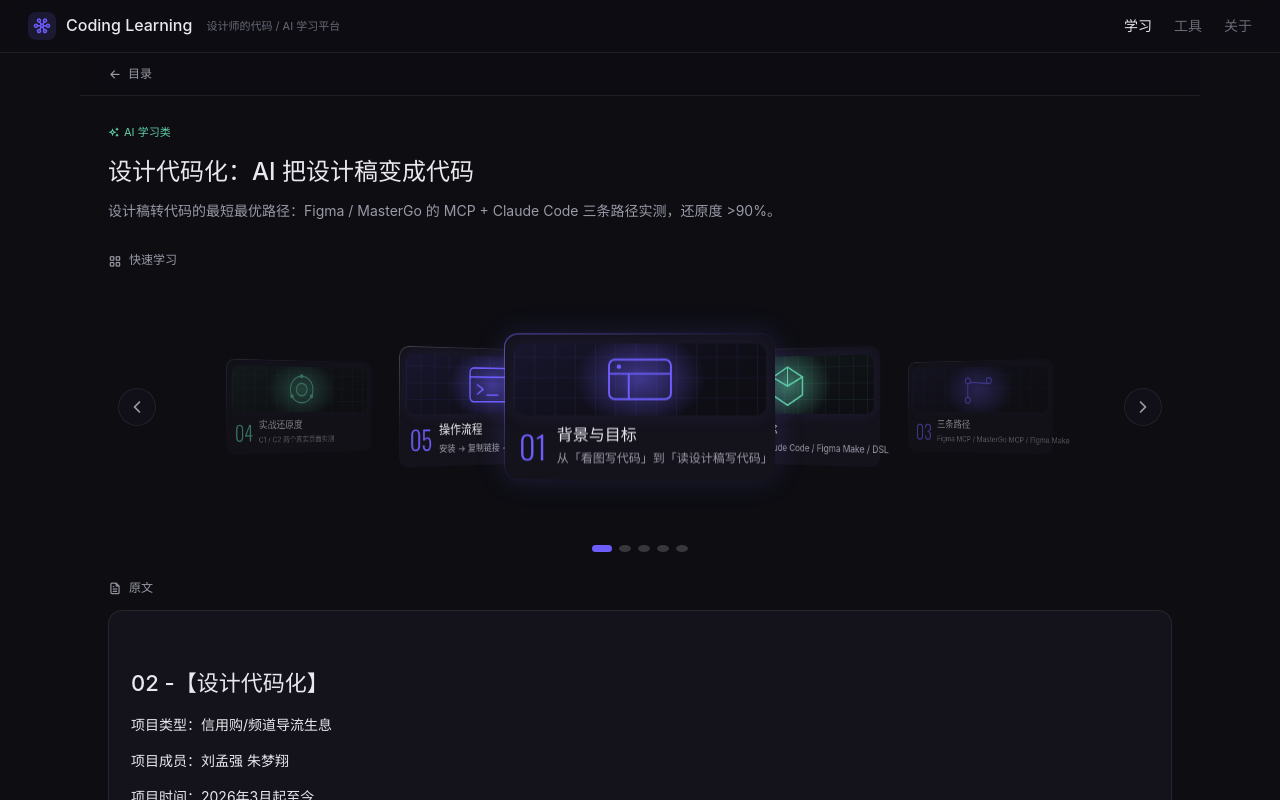
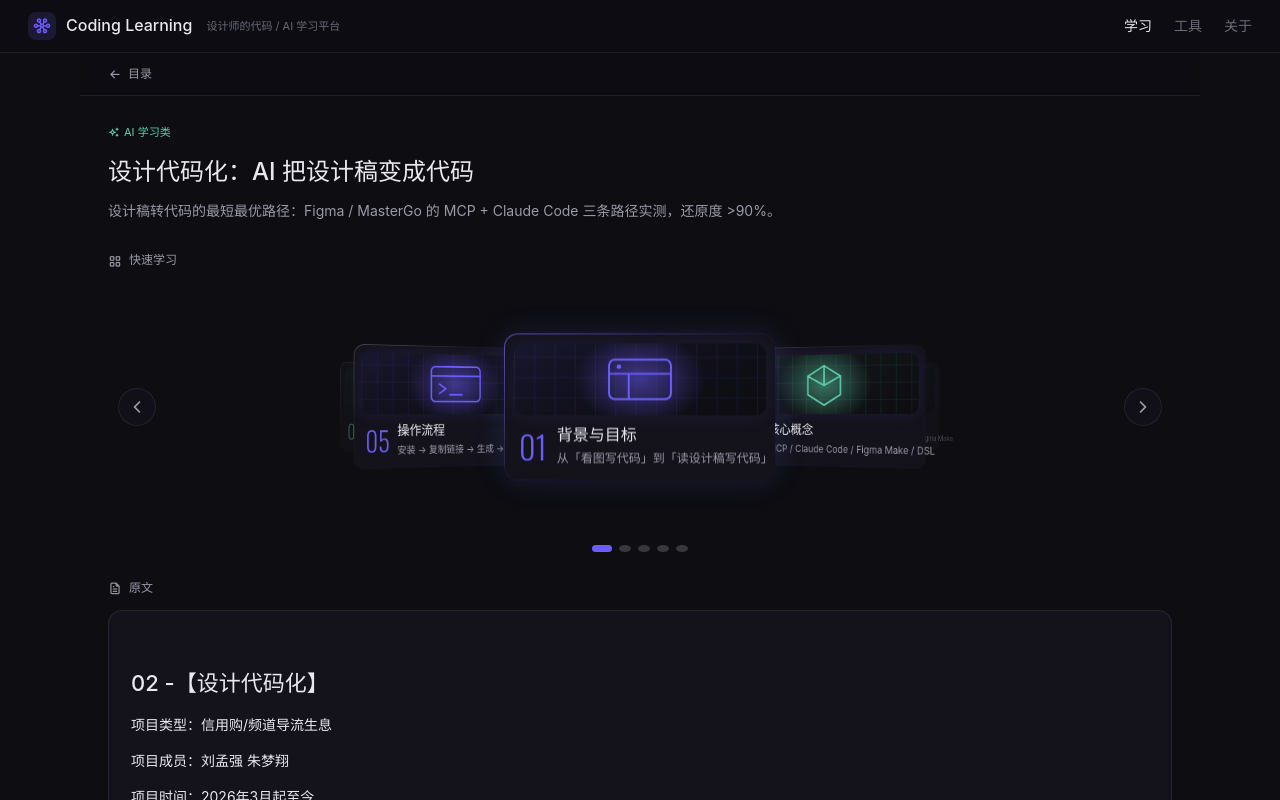
Before and after one commit to lmqinsydney-lab/coding-learning, a React (Vite) app: page /article/design-to-code in a window 1280 px wide. Shown: the top 800 px of the page. Built offline with nearby package versions, Linux system fonts and the light colour scheme.

Commit message:
style: coverflow ±1 卡露出更多、±2 卡露出更少
±1 拉远(step 0.6→0.74cardW)、不淡化、稍大；±2 贴近±1藏后面、更淡(0.38)更小(0.72)。

Co-Authored-By: Claude Opus 4.8 <noreply@anthropic.com>

```diff
--- a/src/shell/ModuleGraph.tsx
+++ b/src/shell/ModuleGraph.tsx
@@ -71,7 +71,9 @@ export function ModuleGraph({
   }
 
   const cardW = Math.round(Math.min(272, Math.max(200, width * 0.36)))
-  const step = cardW * 0.6
+  const step1 = cardW * 0.74 // ±1 卡：露出更多
+  const step2 = cardW * 0.32 // ±2 卡：只在 ±1 之外露一点
+  const step = step1 // 点击横坐标→步数 的映射基准
 
   const styleFor = (i: number) => {
     let off = i - active
@@ -79,18 +81,26 @@ export function ModuleGraph({
     if (off < -n / 2) off += n
     const abs = Math.abs(off)
     const sign = Math.sign(off)
-    const far = abs >= 3
-    const tx = far ? sign * step * 2.2 : off * step + sign * (abs === 2 ? step * 0.5 : 0)
-    const tz = abs === 0 ? 0 : abs === 1 ? -170 : abs === 2 ? -330 : -440
-    const ry = off === 0 ? 0 : -sign * (abs === 1 ? 40 : 46)
-    const scale = abs === 0 ? 1 : abs === 1 ? 0.88 : 0.76
-    const opacity = far ? 0 : abs === 2 ? 0.5 : 1
+    if (abs >= 3) {
+      return {
+        width: cardW,
+        transform: `translate(-50%, -50%) translateX(${sign * (step1 + step2 * 1.5)}px) translateZ(-460px) scale(0.68)`,
+        opacity: 0,
+        zIndex: 100 - abs,
+        pointerEvents: 'none' as const,
+      }
+    }
+    const tx = abs === 0 ? 0 : abs === 1 ? sign * step1 : sign * (step1 + step2)
+    const tz = abs === 0 ? 0 : abs === 1 ? -150 : -350
+    const ry = off === 0 ? 0 : -sign * (abs === 1 ? 36 : 50)
+    const scale = abs === 0 ? 1 : abs === 1 ? 0.9 : 0.72
+    const opacity = abs === 0 ? 1 : abs === 1 ? 1 : 0.38
     return {
       width: cardW,
       transform: `translate(-50%, -50%) translateX(${tx}px) translateZ(${tz}px) rotateY(${ry}deg) scale(${scale})`,
       opacity,
       zIndex: 100 - abs,
-      pointerEvents: far ? ('none' as const) : ('auto' as const),
+      pointerEvents: 'auto' as const,
     }
   }
 
```
